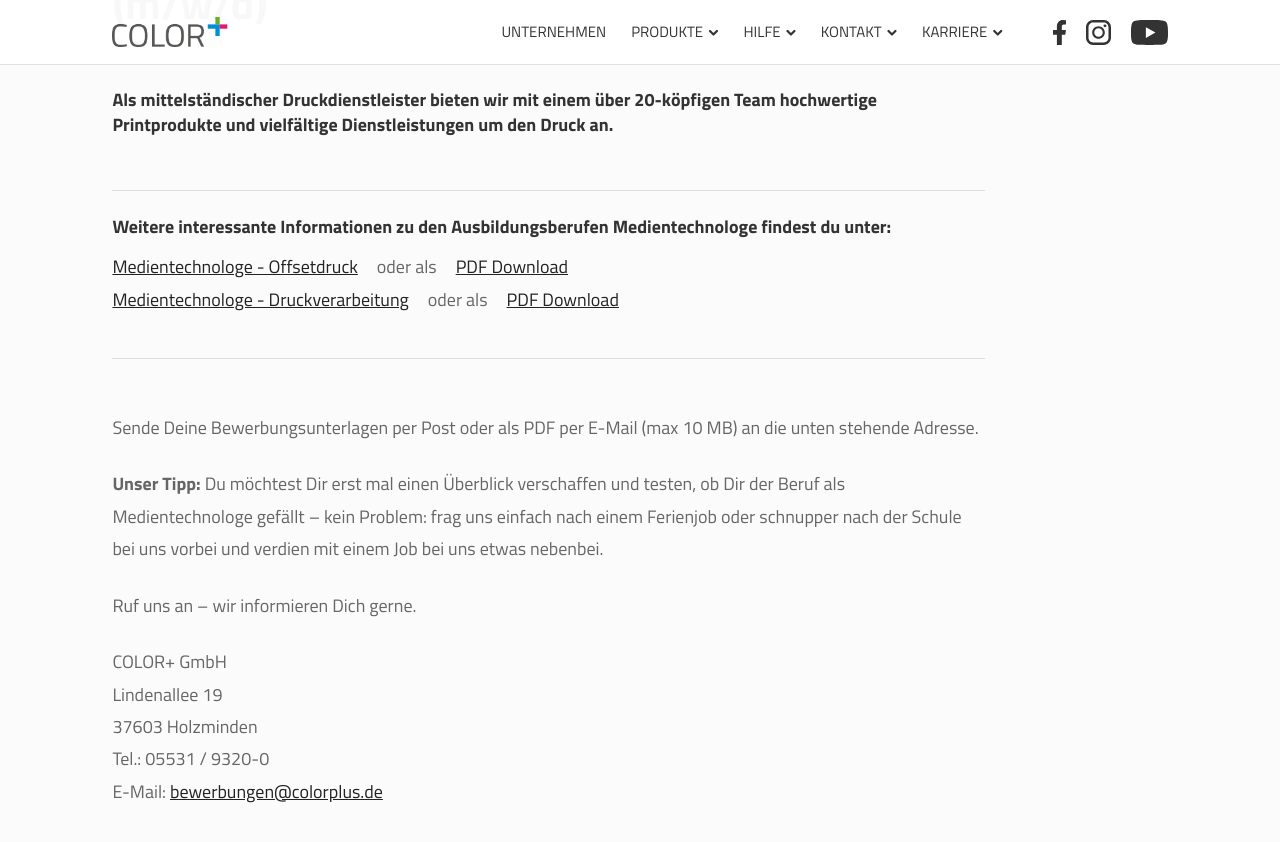
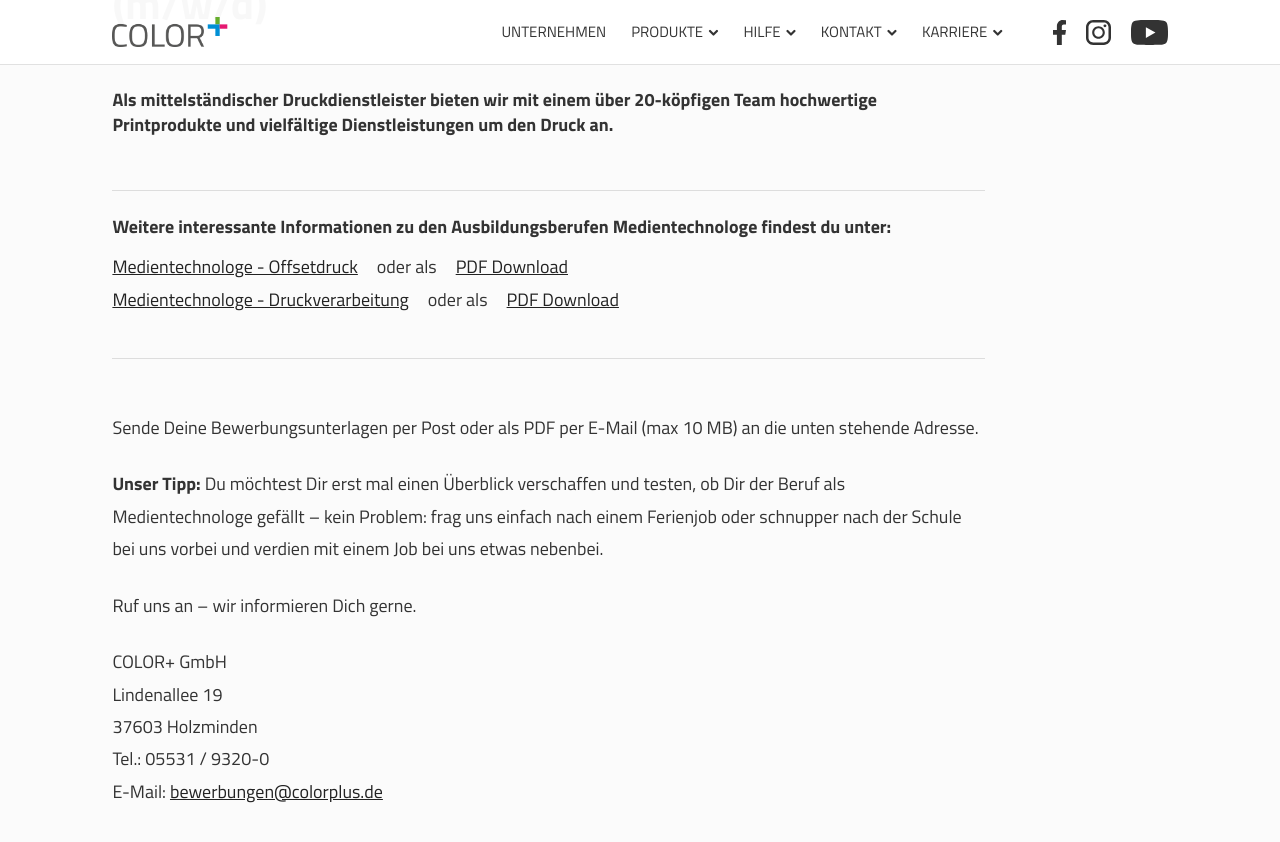
Before and after one commit to colorplusWeb/colorplus.de, a Jekyll site: the page built from _pages/ausbildung/index.html, in a window 1280 px wide and 900 px high, scrolled down 850 px. Shown: the top 842 px of the window. Built offline with Jekyll 4.4.1, drawn with Linux system fonts in a browser that asks for light colours.

Commit message:
ausbildung

```diff
--- a/_pages/ausbildung/index.html
+++ b/_pages/ausbildung/index.html
@@ -7,7 +7,7 @@
 <main role="main">
   <div id="main" class="row">
     <div class="row-content buffer-left buffer-right buffer-bottom clear-after">
-      <div class="post-area clear-after">
+      <div class="post-area clear-after" style="color: #333333">
         <article role="main" class="column ten">
           <img src="/assets/images/azubi.jpg" alt="Azubi Gesucht" />
           <h2 style="margin-top: 25px; text-wrap: balance">
```
